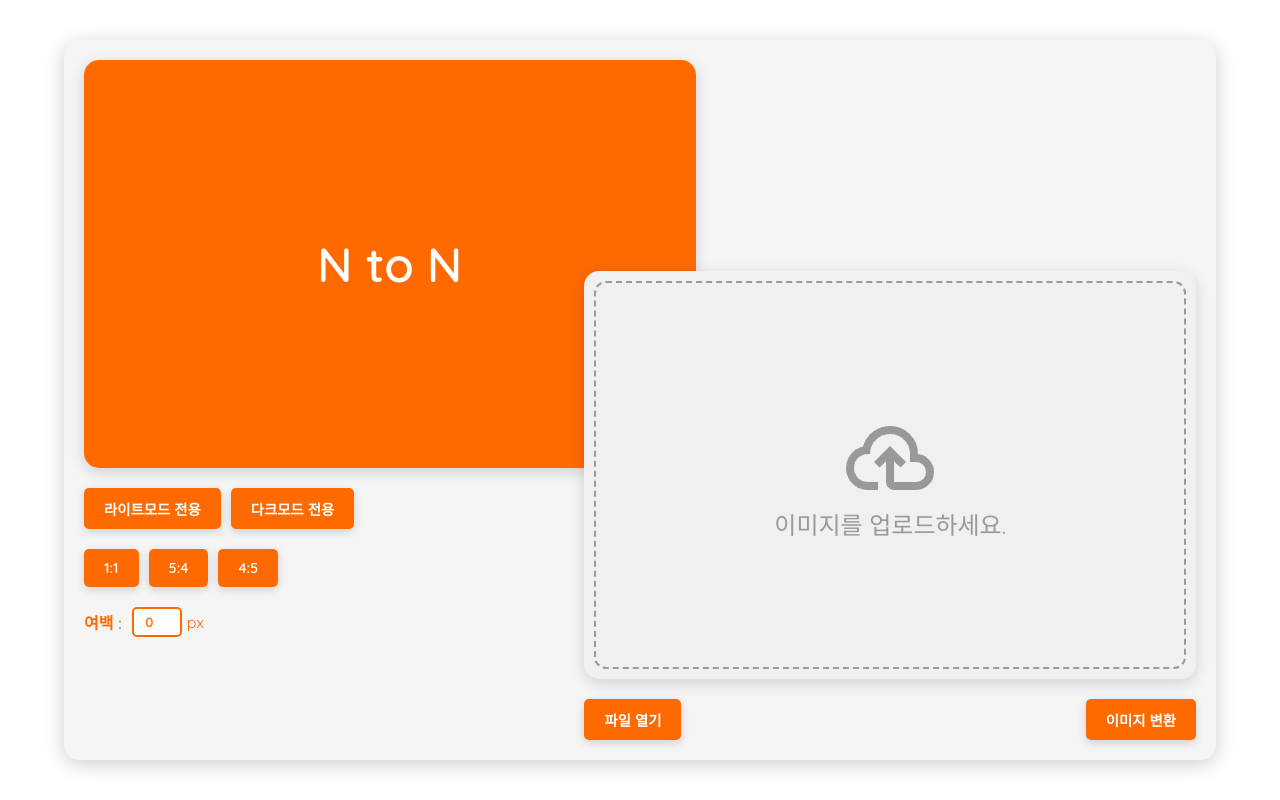
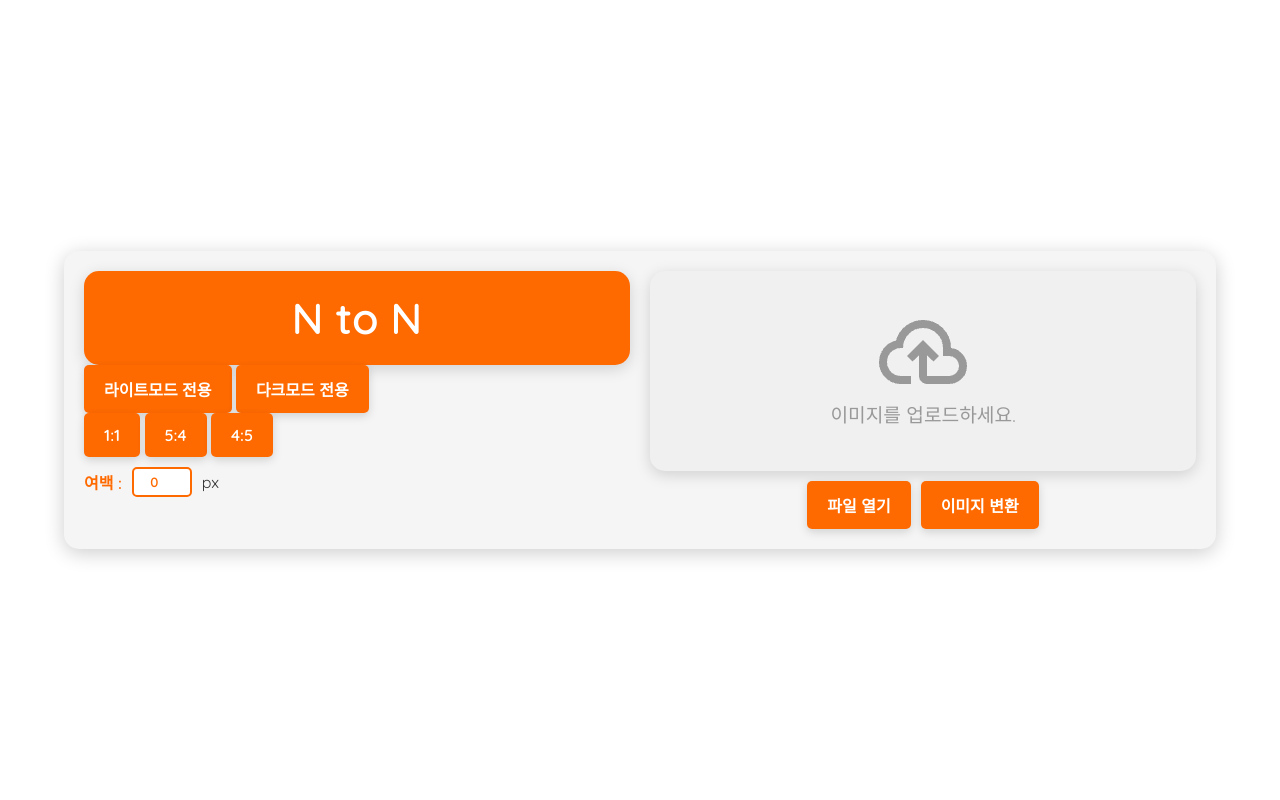
Before and after one commit to Four-Star/For_instagram, a Flask app: page / in a window 1280 px wide. Run offline with Flask 3, Linux system fonts and the light colour scheme.

Commit message:
modification

```diff
--- a/static/style.css
+++ b/static/style.css
@@ -22,9 +22,8 @@ body {
 /* 메인 컨테이너 */
 .container {
     width: 90%;
-    height: 90%;
-    max-width: 1920px;
-    max-height: 1080px;
+    height: auto;
+    max-width: 1200px;
     background-color: #f5f5f5;
     padding: 20px;
     border-radius: 15px;
@@ -36,39 +35,42 @@ body {
 .main-content {
     display: flex;
     width: 100%;
-    height: 100%;
-    justify-content: center;
+    height: auto;
+    justify-content: space-between;
     align-items: flex-start;
-    position: relative;
+    gap: 20px;
+}
+
+/* 작은 화면에서는 세로 정렬 */
+@media (max-width: 768px) {
+    .main-content {
+        flex-direction: column;
+        align-items: center;
+    }
+
+    .left-section, .right-section {
+        width: 100%;
+    }
 }
 
 /* 왼쪽 섹션 */
 .left-section {
     flex: 1;
-    width: 55%;
-    height: 100%;
-    position: absolute;
-    top: 0;
-    left: 0;
+    width: 45%;
 }
 
 /* 제목 박스 */
 .title-box {
-    position: relative;
     background-color: #FF6A00;
-    height: 60%;
     width: 100%;
-    max-height: 500px;
-    max-width: 1000px;
-    padding: 50px;
+    padding: 20px;
     border-radius: 15px;
     display: flex;
     justify-content: center;
     align-items: center;
     color: #fff;
-    font-size: 2em;
+    font-size: 1.8rem;
     font-weight: 600;
-    margin-bottom: 20px;
     text-align: center;
     box-shadow: 0px 4px 15px rgba(0, 0, 0, 0.15);
 }
@@ -76,75 +78,70 @@ body {
 /* 오른쪽 섹션 */
 .right-section {
     flex: 1;
-    position: absolute;
     width: 55%;
-    height: 100%;
-    bottom: 0;
-    right: 0;
     display: flex;
     flex-direction: column;
-    justify-content: flex-end;
-    align-items: flex-end;
+    align-items: center;
+}
+
+/* 작은 화면에서 풀 사이즈 */
+@media (max-width: 768px) {
+    .left-section, .right-section {
+        width: 100%;
+    }
 }
 
 /* 업로드 영역 */
 .upload-area {
-    position: relative;
     background-color: #f0f0f0;
     width: 100%;
-    height: 60%;
-    max-width: 1000px;
-    max-height: 500px;
+    height: 200px;
     border-radius: 15px;
     display: flex;
     flex-direction: column;
     justify-content: center;
     align-items: center;
     color: #999;
-    font-size: 1.5em;
-    margin-bottom: 20px;
+    font-size: 1.2rem;
     text-align: center;
     box-shadow: 0px 4px 15px rgba(0, 0, 0, 0.15);
+    cursor: pointer;
+    transition: all 0.3s;
 }
-/* 내부 점선 스타일 */
-.upload-area::before {
-    content: '';
-    position: absolute;
-    top: 10px; /* 원하는 간격으로 조정 */
-    left: 10px;
-    right: 10px;
-    bottom: 10px;
-    border: 2px dashed #999; /* 점선 스타일과 색상 */
-    border-radius: 12px; /* 점선의 모서리를 부드럽게 */
-    pointer-events: none; /* 점선이 클릭 이벤트에 영향을 주지 않도록 */
+
+/* 드래그 오버 시 */
+.upload-area.drag-over {
+    border: 2px dashed #FF6A00;
+    background-color: #FFF3E0;
 }
 
 /* 버튼 컨테이너 */
 .button-container {
     display: flex;
-    width: 100%;
-    justify-content: space-between;
-    align-items: center;
+    justify-content: center;
     gap: 10px;
+    margin-top: 10px;
 }
 
-.mode-container, .ratio-container {
-    position: relative;
-    display: flex;
-    width: 100%;
-    justify-content: flex-start;
-    align-items: center;
-    gap: 10px;
-    margin-bottom: 20px;
+/* 작은 화면에서는 버튼을 세로로 배치 */
+@media (max-width: 480px) {
+    .button-container {
+        flex-direction: column;
+        width: 100%;
+    }
+
+    .action-button {
+        width: 100%;
+    }
 }
 
-/* 공통 버튼 스타일 */
+/* 버튼 공통 스타일 */
 .mode-button, .ratio-button, .action-button {
     background-color: #FF6A00;
     border: none;
-    padding: 10px 20px;
+    padding: 12px 20px;
     color: #fff;
-    font-size: 0.9em;
+    font-size: 1rem;
     border-radius: 5px;
     cursor: pointer;
     font-weight: 600;
@@ -161,42 +158,30 @@ body {
     background-color: #fff;
     color: #FF6A00;
     border: 2px solid #FF6A00;
-    position: relative;
-    padding-left: 30px; /* 체크 아이콘 위치 조정 */
 }
 
-/* 체크 이미지 스타일 */
+/* 체크 아이콘 추가 */
 .mode-button.selected::before, .ratio-button.selected::before {
-    content: '';
-    position: absolute;
-    left: 10px;
-    top: 50%;
-    transform: translateY(-50%);
-    width: 16px;
-    height: 16px;
-    background-image: url('/static/check.png'); /* check.png 이미지 경로 */
-    background-size: contain;
-    background-repeat: no-repeat;
+    content: '✔';
+    margin-right: 5px;
 }
 
-/* 여백 입력란 스타일 */
+/* 여백 입력 스타일 */
 .margin-input-container {
     display: flex;
     align-items: center;
-    margin-top: 20px;
-    font-size: 1em;
+    gap: 10px;
+    margin-top: 10px;
+}
+
+.margin-label {
+    font-weight: 600;
     color: #FF6A00;
 }
 
-.margin-label {
-    margin-right: 10px;
-    font-weight: 600;
-}
-
 .margin-input {
-    width: 50px;
+    width: 60px;
     padding: 5px;
-    margin-right: 5px;
     border: 2px solid #FF6A00;
     border-radius: 5px;
     text-align: center;
@@ -204,31 +189,31 @@ body {
     color: #FF6A00;
 }
 
-.upload-area.drag-over {
-    border-color: #FF6A00;
-    background-color: #FFF3E0;
-}
-
+/* 업로드 파일 미리보기 */
 .upload-preview {
-    display: none; /* 파일이 없을 때는 숨기기 */
+    display: flex;
     flex-wrap: wrap;
     gap: 10px;
     margin-top: 10px;
-    padding: 20px;
     width: 100%;
-    text-align: center;
     max-height: 300px;
     overflow-y: auto;
-    align-items: flex-start; /* 상단부터 채우기 */
 }
 
+/* 작은 화면에서는 미리보기 크기 줄이기 */
+@media (max-width: 480px) {
+    .upload-preview {
+        max-height: 200px;
+    }
+}
+
+/* 개별 파일 스타일 */
 .file-item {
     display: flex;
     flex-direction: column;
     align-items: center;
-    width: 100px;
-    font-size: 0.9em;
-    color: #333;
+    width: 90px;
+    font-size: 0.8rem;
     border: 1px solid #ddd;
     border-radius: 8px;
     padding: 10px;
@@ -237,21 +222,7 @@ body {
     position: relative;
 }
 
-.file-icon {
-    font-size: 2em;
-    color: #666;
-    margin-bottom: 5px;
-}
-
-.file-name {
-    margin-top: 5px;
-    text-align: center;
-    white-space: nowrap;
-    overflow: hidden;
-    text-overflow: ellipsis;
-    width: 80px;
-}
-
+/* 삭제 버튼 */
 .remove-button {
     position: absolute;
     top: 5px;
--- a/templates/index.html
+++ b/templates/index.html
@@ -10,27 +10,34 @@
 <body>
 <div class="container">
     <div class="main-content">
+        <!-- 좌측 섹션 -->
         <div class="left-section">
             <div class="title-box">
                 <h2>N to N</h2>
             </div>
+
+            <!-- 모드 선택 -->
             <div class="mode-container">
-                <button class="mode-button" onclick="selectButton(this, 'mode-button')">라이트모드 전용</button>
-                <button class="mode-button" onclick="selectButton(this, 'mode-button')">다크모드 전용</button>
+                <button class="mode-button" onclick="selectButton(this, 'mode-button')" data-mode="light">라이트모드 전용</button>
+                <button class="mode-button" onclick="selectButton(this, 'mode-button')" data-mode="dark">다크모드 전용</button>
             </div>
 
+            <!-- 비율 선택 -->
             <div class="ratio-container">
-                <button class="ratio-button" onclick="selectButton(this, 'ratio-button')">1:1</button>
-                <button class="ratio-button" onclick="selectButton(this, 'ratio-button')">5:4</button>
-                <button class="ratio-button" onclick="selectButton(this, 'ratio-button')">4:5</button>
+                <button class="ratio-button" onclick="selectButton(this, 'ratio-button')" data-ratio="1:1">1:1</button>
+                <button class="ratio-button" onclick="selectButton(this, 'ratio-button')" data-ratio="5:4">5:4</button>
+                <button class="ratio-button" onclick="selectButton(this, 'ratio-button')" data-ratio="4:5">4:5</button>
             </div>
-            <!-- 여백 입력란 -->
+
+            <!-- 여백 입력 -->
             <div class="margin-input-container">
                 <label for="margin-input" class="margin-label">여백 :</label>
                 <input type="number" id="margin-input" class="margin-input" value="0" min="0" oninput="updateMargin(this)">
                 <span>px</span>
             </div>
         </div>
+
+        <!-- 우측 섹션 -->
         <div class="right-section">
             <div class="upload-area" id="upload-area" ondrop="dropHandler(event);" ondragover="dragOverHandler(event);">
                 <input type="file" id="file-input" style="display: none;" onchange="fileChangeHandler(this.files)" multiple>
@@ -38,11 +45,13 @@
                 <p>이미지를 업로드하세요.</p>
                 <div id="upload-preview" class="upload-preview"></div>
             </div>
-            <!-- 버튼 컨테이너 추가 -->
+
+            <!-- 버튼 컨테이너 -->
             <div class="button-container">
                 <button class="action-button" onclick="document.getElementById('file-input').click();">파일 열기</button>
                 <button class="action-button" onclick="convertImages()">이미지 변환</button>
             </div>
+
             <a id="download-link" style="display: none;" download="converted_images.zip">변환된 이미지 다운로드</a>
         </div>
     </div>
```
